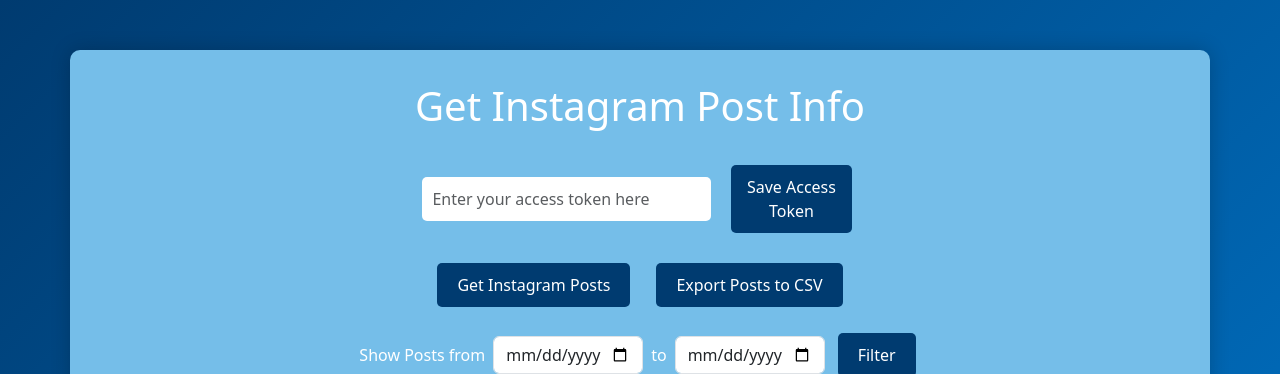
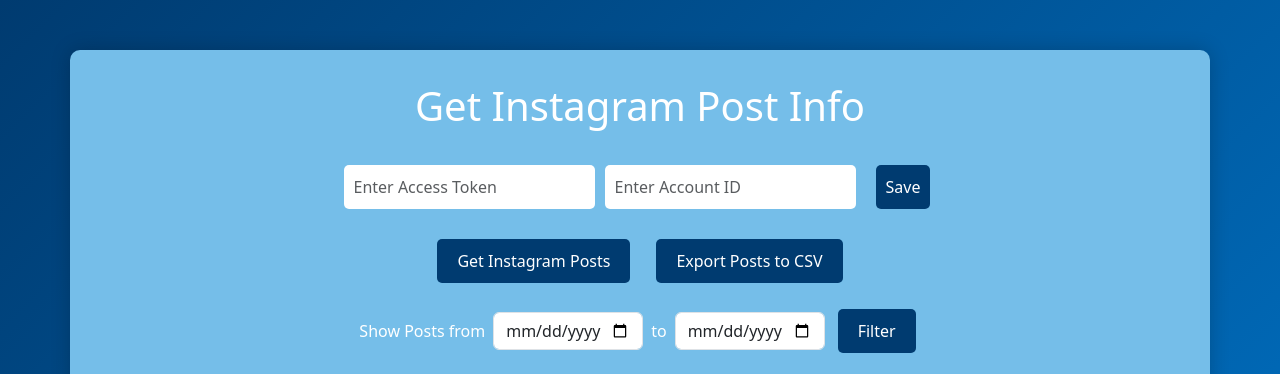
Before and after one commit to usd-cs/COMP-49X-24-25-Alumni-Association, a Django app: page / in a window 1280 px wide. Shown: the top 374 px of the page. Run offline with Django 5.2, Linux system fonts and the light colour scheme; the visitor is signed in with stand-in values (Sample User, id 1); data that the repository does not hold is empty.

Commit message:
added option to add account ID when adding API key

```diff
--- a/AlumniProject/AlumniProject/social_tracker/views.py
+++ b/AlumniProject/AlumniProject/social_tracker/views.py
@@ -94,12 +94,13 @@ def save_access_token(request):
     try:
         data = json.loads(request.body)
         access_token_value = data.get("access_token")
+        account_ID = data.get("account_ID")
 
         if not access_token_value:
             return JsonResponse({"message": "Access token required."}, status=400)
 
         # save new access token
-        access_token = AccessToken(token=access_token_value)
+        access_token = AccessToken(token=access_token_value, account_id=account_ID)
         # save function should delete old one automatically
         access_token.save()
 
--- a/AlumniProject/AlumniProject/templates/index.html
+++ b/AlumniProject/AlumniProject/templates/index.html
@@ -118,6 +118,11 @@
                 alert("Please enter a valid access token.");
                 return;
             }
+            const accountID = document.getElementById("accountID").value;
+            if (!accountID) {
+                alert("Please enter a valid accountID.");
+                return;
+            }
 
             try {
                 const response = await fetch("{% url 'save-access-token' %}", {
@@ -126,7 +131,7 @@
                         "Content-Type": "application/json",
                         "X-CSRFToken": "{{ csrf_token }}"
                     },
-                    body: JSON.stringify({ access_token: accessToken })
+                    body: JSON.stringify({ access_token: accessToken , account_ID: accountID})
                 });
 
                 if (response.ok) {
@@ -308,8 +313,9 @@
         <div class="input-group justify-content-center">
             <label for="accessToken" class="visually-hidden">Access Token:</label>
             <div class="d-flex align-items-center">
-                <input type="text" id="accessToken" class="form-control" placeholder="Enter your access token here">
-                <button onclick="saveAccessToken()" class="btn">Save Access Token</button>
+                <input type="text" id="accessToken" class="form-control" placeholder="Enter Access Token">
+                <input type="text" id="accountID" class="form-control" placeholder="Enter Account ID">
+                <button onclick="saveAccessToken()" class="btn">Save</button>
             </div>
         </div>
 
```
